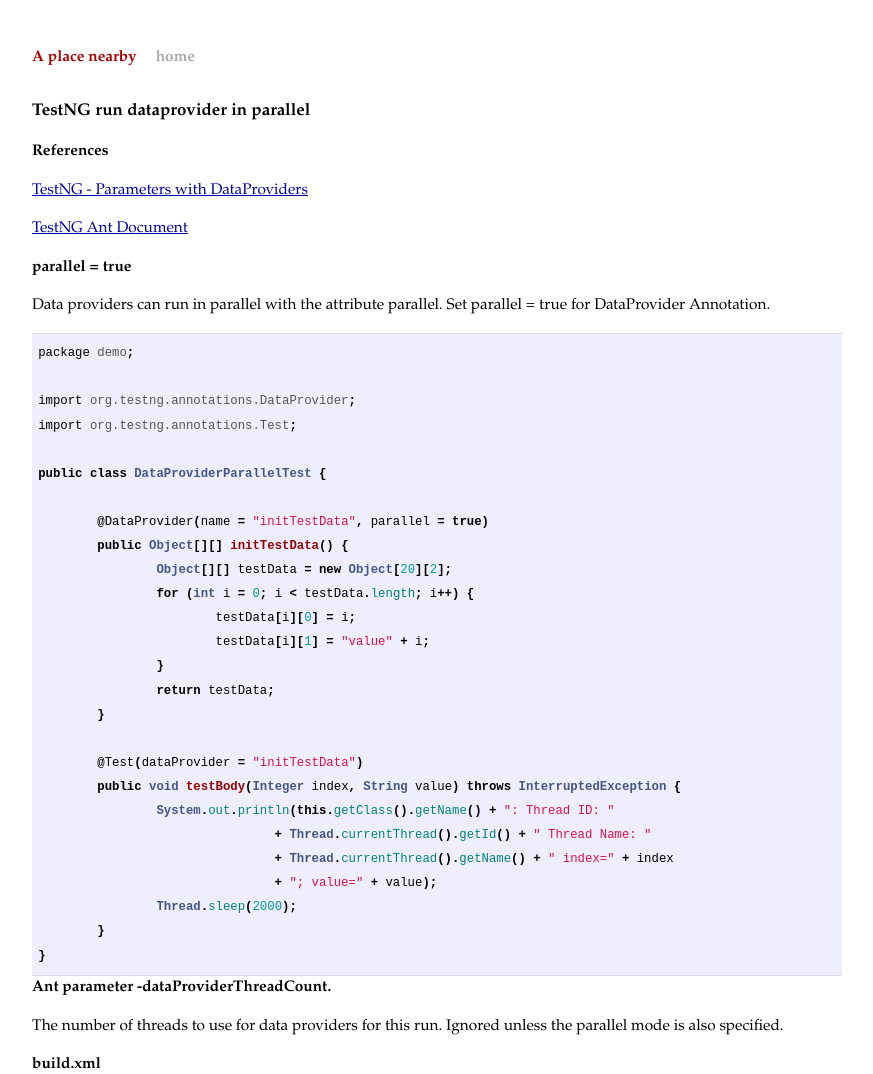
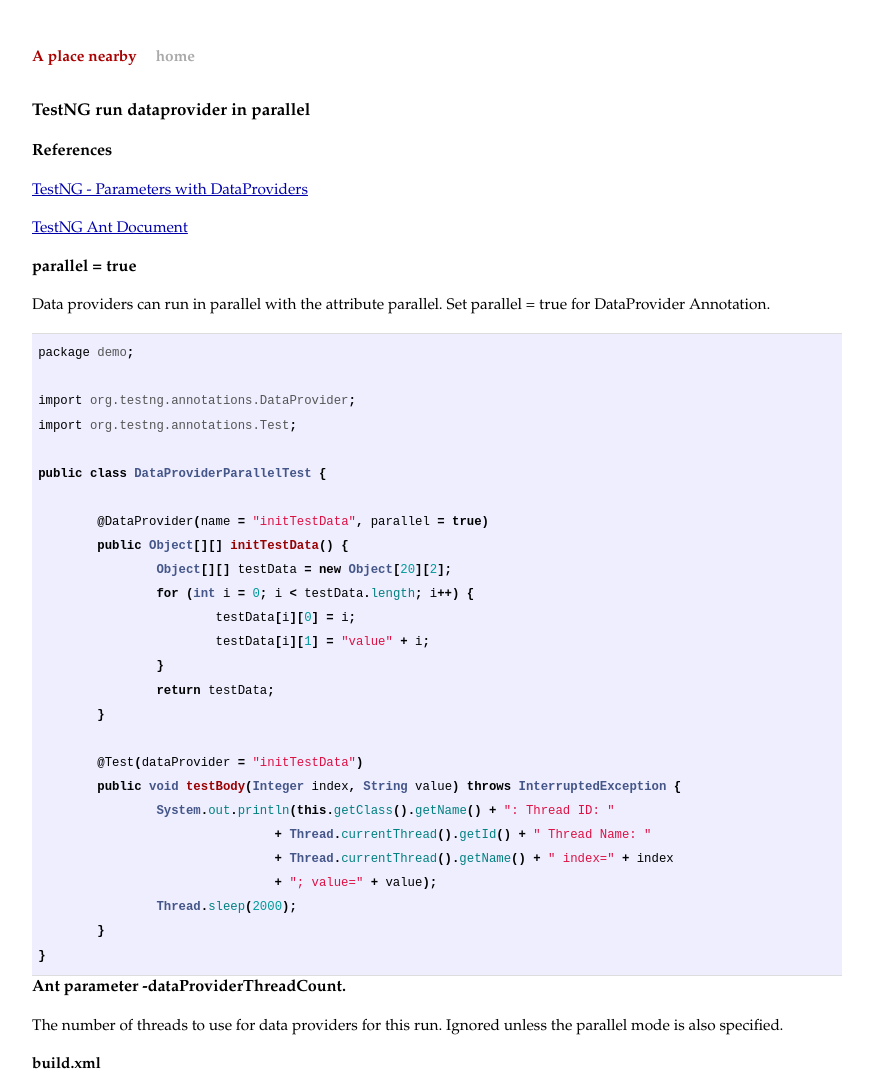
Before and after one commit to rissen/rissen.github.com, a Jekyll site: the page built from _posts/2014-12-10-testng-run-dataprovider-in-parallel.markdown, in a window 1280 px wide. Shown: the top 1074 px of the page, without its empty margins (203-1076 px from the left). Built offline with Jekyll 4.4.1, drawn with Linux system fonts in a browser that asks for light colours; Markdown is read by kramdown in place of the engine named in the settings.

Commit message:
adjust layout

````diff
--- a/_posts/2014-12-10-testng-run-dataprovider-in-parallel.markdown
+++ b/_posts/2014-12-10-testng-run-dataprovider-in-parallel.markdown
@@ -8,12 +8,12 @@
 
 # TestNG run dataprovider in parallel
 
-### References
+## References
 [TestNG - Parameters with DataProviders](http://testng.org/doc/documentation-main.html#parameters-dataproviders)
 
 [TestNG Ant Document](http://testng.org/doc/ant.html)
 
-###parallel = true
+## parallel = true
 Data providers can run in parallel with the attribute parallel. Set parallel = true for DataProvider Annotation.
 
 ```java
@@ -46,10 +46,10 @@
 ```
 
 
-### Ant parameter -dataProviderThreadCount.
+## Ant parameter -dataProviderThreadCount.
 The number of threads to use for data providers for this run. Ignored unless the parallel mode is also specified.
 
-#### build.xml
+### build.xml
 
 ```xml
 <?xml version="1.0" encoding="UTF-8"?>
````
